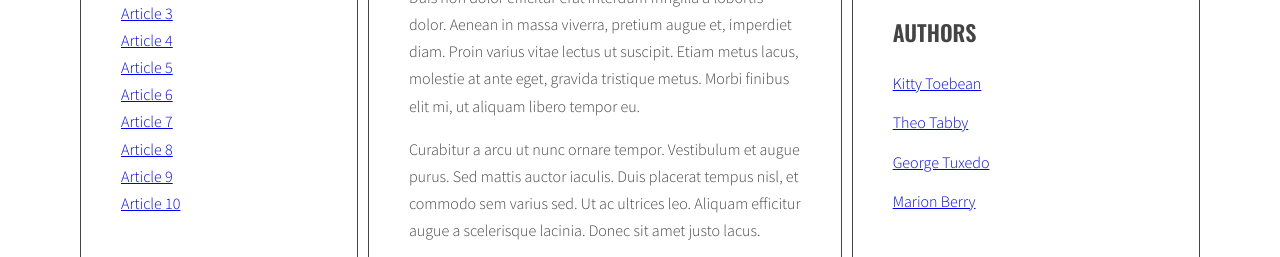
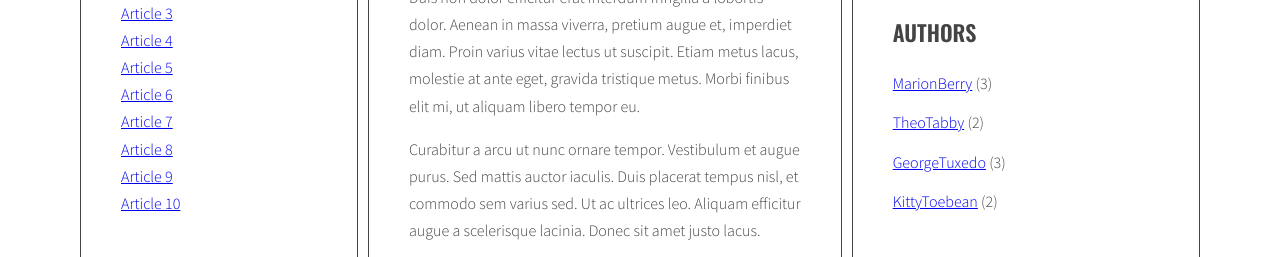
Before and after one commit to sonia-gus/javascript-blog, a website: page index.html in a window 1280 px wide. Shown: the part 413-670 px from the top of the page. Drawn offline with nearby package versions, Linux system fonts and the light colour scheme.

Commit message:
genarate authors' list in the right column

```diff
--- a/index.html
+++ b/index.html
@@ -181,26 +181,6 @@
                 </ul>
                 <h2 class="section-title">Authors</h2>
                 <ul class="list authors">
-                  <li>
-                    <a href="#">
-                      <span class="author-name">Kitty Toebean</span>
-                    </a>
-                  </li>
-                  <li>
-                    <a href="#">
-                      <span class="author-name">Theo Tabby</span>
-                    </a>
-                  </li>
-                  <li>
-                    <a href="#">
-                      <span class="author-name">George Tuxedo</span>
-                    </a>
-                  </li>
-                  <li>
-                    <a href="#">
-                      <span class="author-name">Marion Berry</span>
-                    </a>
-                  </li>
                 </ul>
               </aside>
             </main>
--- a/js/script.js
+++ b/js/script.js
@@ -37,8 +37,9 @@
     optArticleTagsSelector = '.post-tags .list',
     optArticleAuthorSelector = '.post-author',
     optTagsListSelector = '.sidebar .tags',
-    optCloudClassCount = 5;
-    optCloudClassPrefix = 'tag-size-';
+    optCloudClassCount = 5,
+    optCloudClassPrefix = 'tag-size-',
+    optAuthorsListSelector = '.sidebar .authors';
 
   const generateTitleLinks = function(customSelector = ''){
     /* remove contents of titleList */
@@ -186,12 +187,27 @@
   addClickListenersToTags();
 
   const generateAuthors = function(){
+    let allAuthors = {};
+    const authorsList = document.querySelector(optAuthorsListSelector);
     const articles = document.querySelectorAll(optArticleSelector);
     for(let article of articles){
       const authorsWrapper = article.querySelector(optArticleAuthorSelector);
       const articleAuthor = article.getAttribute('data-author');
       authorsWrapper.innerHTML ='by ' + '<a href="#author-' + articleAuthor + '">' + articleAuthor + '</a></li>';
+      if(!allAuthors[articleAuthor]){
+          allAuthors[articleAuthor] = 1;
+        } else {
+            allAuthors[articleAuthor]++;
+        }
     }
+    console.log(allAuthors);
+    let allAuthorHTML = '';
+    for(let author in allAuthors){
+      const linkHTML = '<li><a href="#tag-' + author + '">' + author + '</a>' + ' (' + allAuthors[author] + ') ' + '</li>';
+      allAuthorHTML += linkHTML;
+    }
+    authorsList.innerHTML = allAuthorHTML;
+    console.log(allAuthorHTML);
   }
   generateAuthors();
 
```
